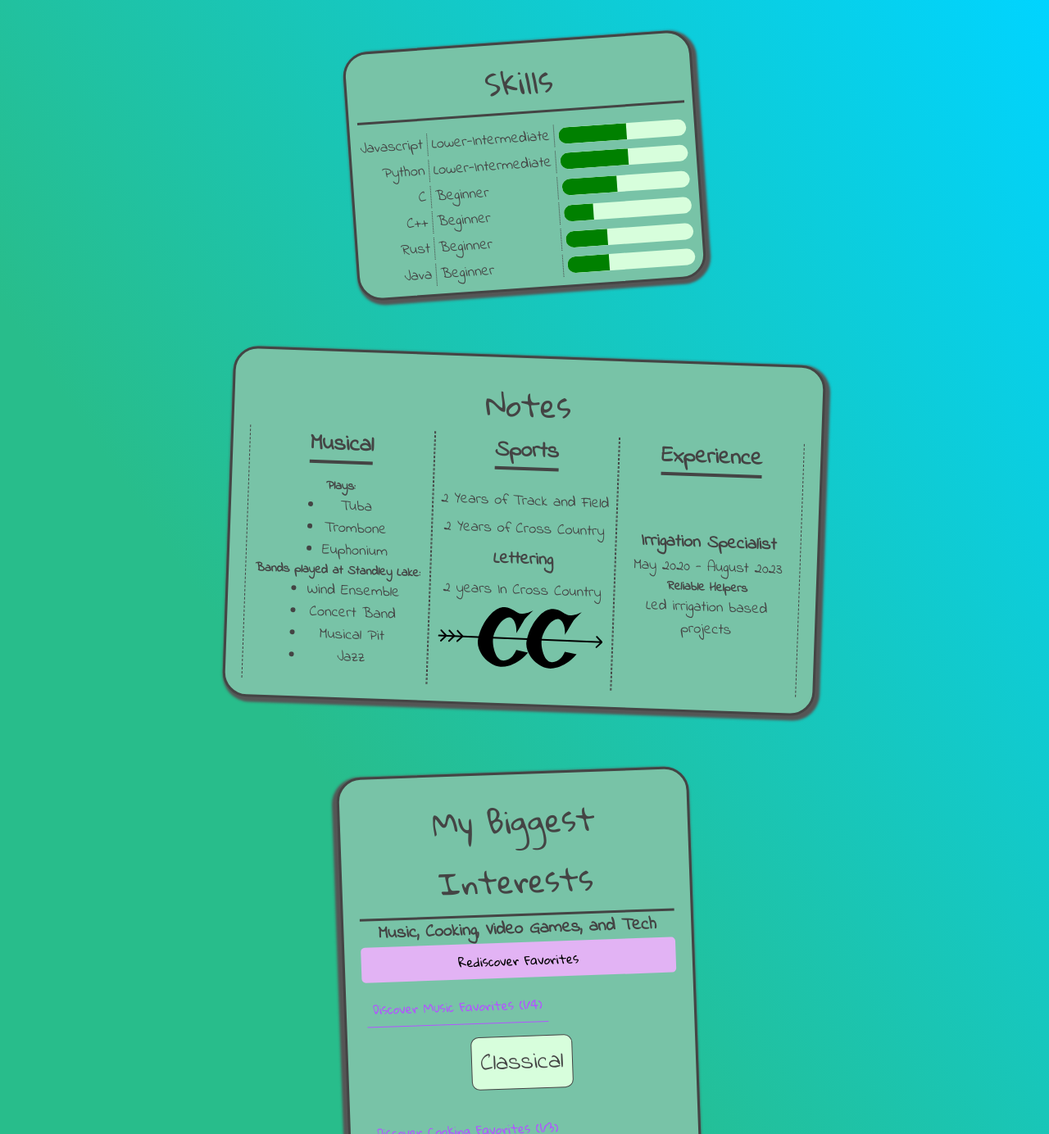
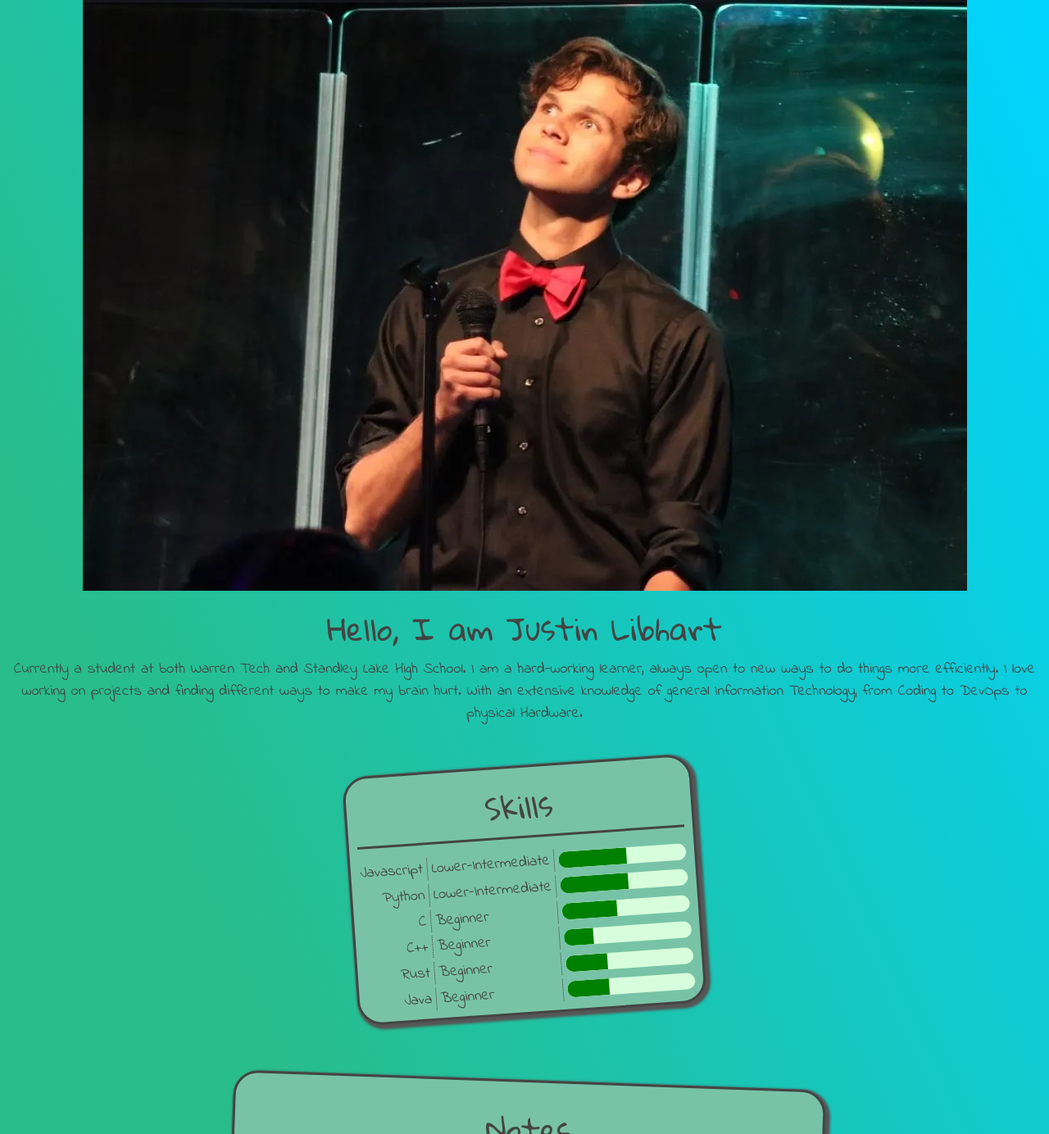
Before and after one commit to SuperJu5tin/vue-site-personal, a Vue app: page / in a window 1280 px wide. Shown: the top 1384 px of the page at 82% size. Built offline with nearby package versions, Linux system fonts and the light colour scheme.

Commit message:
started conversion of Homepage

```diff
--- a/src/App.vue
+++ b/src/App.vue
@@ -1,10 +1,11 @@
 <script setup lang="ts">
 // import HelloWorld from './components/HelloWorld.vue'
 import AboutMe from './components/AboutMe.vue';
+import Home from './components/Home.vue';
 
 </script>
 
 <template>
-  <!-- <HelloWorld msg="Prop" /> -->
+  <Home />
   <AboutMe />
 </template>
--- /dev/null
+++ b/src/components/Home.vue
@@ -0,0 +1,58 @@
+<script setup lang="ts">
+
+import pictureOfMe from "../assets/meSinging.webp"
+
+</script>
+
+<template>
+    <div>
+      <div>
+        <img alt="A picture of Justin" :src="pictureOfMe"/>
+      </div>
+
+      <div>
+        <h1>Hello, I am Justin Libhart</h1>
+        <p><span></span>Currently a student at both Warren Tech and Standley Lake High School. I am a hard-working learner, always open to new ways to do things more efficiently. I love working on projects and finding different ways to make my brain hurt. With an extensive knowledge of general Information Technology, from Coding to DevOps to physical Hardware.</p>
+      </div>
+    </div>
+
+</template>
+
+<!-- <style scoped>
+  {
+  minHeight:"60vh",
+  paddingTop:"5em",
+  paddingBottom:"5em",
+  paddingLeft:"3em",
+  paddingRight:"3em",
+  display:"flex",
+  flexWrap:"wrap",
+  justifySelf:"center",
+  justifyContent:"center",
+  alignContent:"center",
+  justifyItems:"center",
+  alignItems:"center",
+  gap:"2em",
+}
+  {
+  flex:"1"
+}
+{
+  boxShadow: "10px 5px 5px black",
+  height:"min(400px, 67vmin)",
+  width:"min(550px, 80vmin)",
+  borderRadius:"20px",
+}
+
+{
+        display:"flex",
+        flexDirection:"column",
+        alignItems:"center",
+        justifyContent:"center",
+        flex:"1"
+      }
+{fontFamily:"Satisfy", borderBottom:"solid .1em"}
+{textWrap:"pretty"}
+{margin:"2em"}
+
+</style> -->
--- a/src/components/aboutMe/cards/CatergorizedCards.vue
+++ b/src/components/aboutMe/cards/CatergorizedCards.vue
@@ -24,7 +24,6 @@ const checkCards = () => {
   const favoriteLocalStorage = localStorage.getItem(interestName.value)
   if (favoriteLocalStorage === null) {
     addFavorite()
-    localStorage.setItem(interestName.value, JSON.stringify(activeFavorites.value))
   } else {
     activeFavorites.value = JSON.parse(favoriteLocalStorage)
     favoritesCopy.value = favoritesCopy.value.filter(favorite => !activeFavorites.value.includes(favorite))
--- a/src/style.css
+++ b/src/style.css
@@ -58,6 +58,8 @@ button:hover {
   border: none;
   border-radius: 5px;
   background-color: #e2b3f4;
+  width: fit-content;
+  height: fit-content;
 }
 
 .button-one:hover {
```
